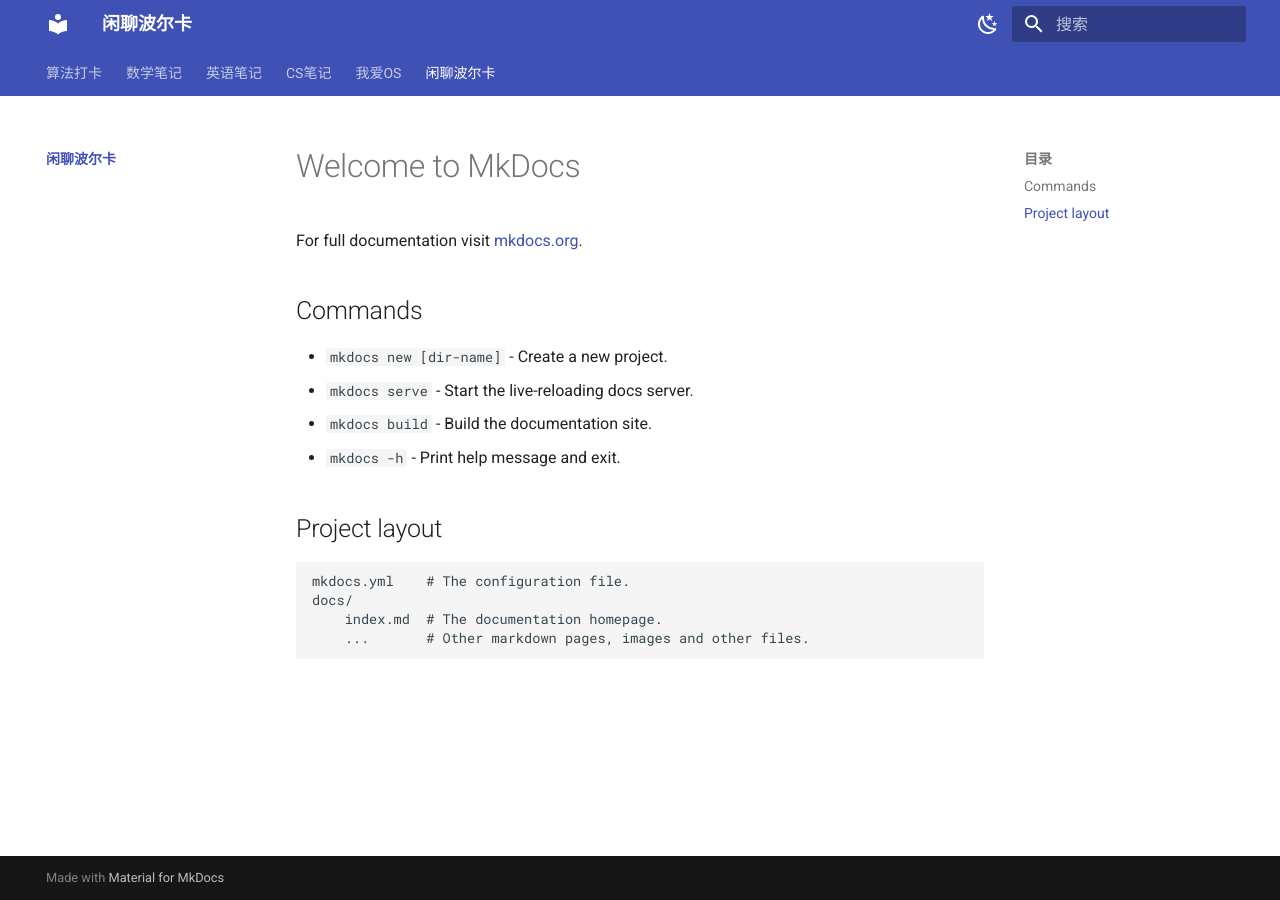
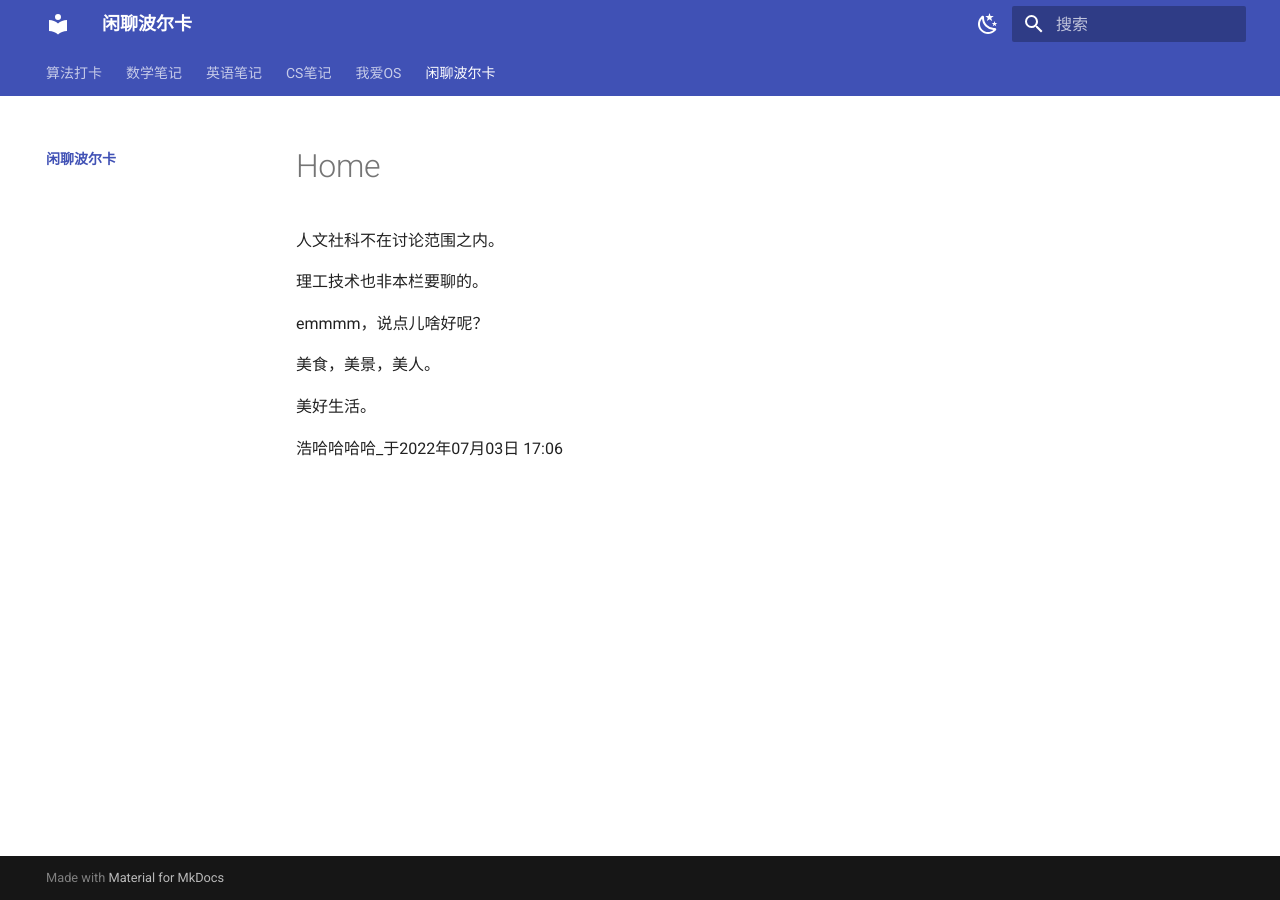
Before and after one commit to Haohahahaha/chat, an MkDocs documentation site: the page built from docs/index.md, in a window 1280 px wide. Built offline with MkDocs 1.6.1 and Material for MkDocs 9.7.7, drawn with Linux system fonts in a browser that asks for light colours.

Commit message:
2022-07-03_17:07:07 update

```diff
--- a/docs/index.md
+++ b/docs/index.md
@@ -1,17 +1,11 @@
-# Welcome to MkDocs
+人文社科不在讨论范围之内。
 
-For full documentation visit [mkdocs.org](https://www.mkdocs.org).
+理工技术也非本栏要聊的。
 
-## Commands
+emmmm，说点儿啥好呢？
 
-* `mkdocs new [dir-name]` - Create a new project.
-* `mkdocs serve` - Start the live-reloading docs server.
-* `mkdocs build` - Build the documentation site.
-* `mkdocs -h` - Print help message and exit.
+美食，美景，美人。
 
-## Project layout
+美好生活。
 
-    mkdocs.yml    # The configuration file.
-    docs/
-        index.md  # The documentation homepage.
-        ...       # Other markdown pages, images and other files.
+浩哈哈哈哈\_于2022年07月03日 17:06
```
